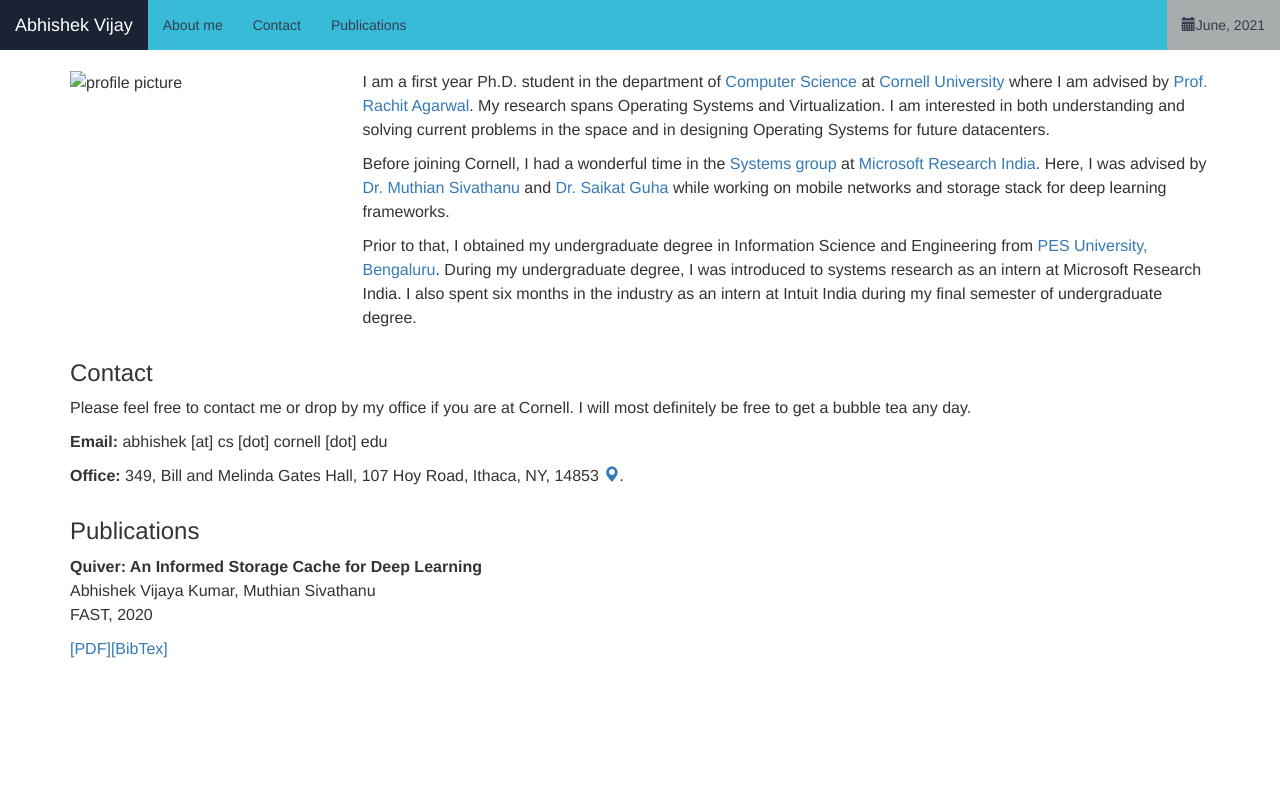
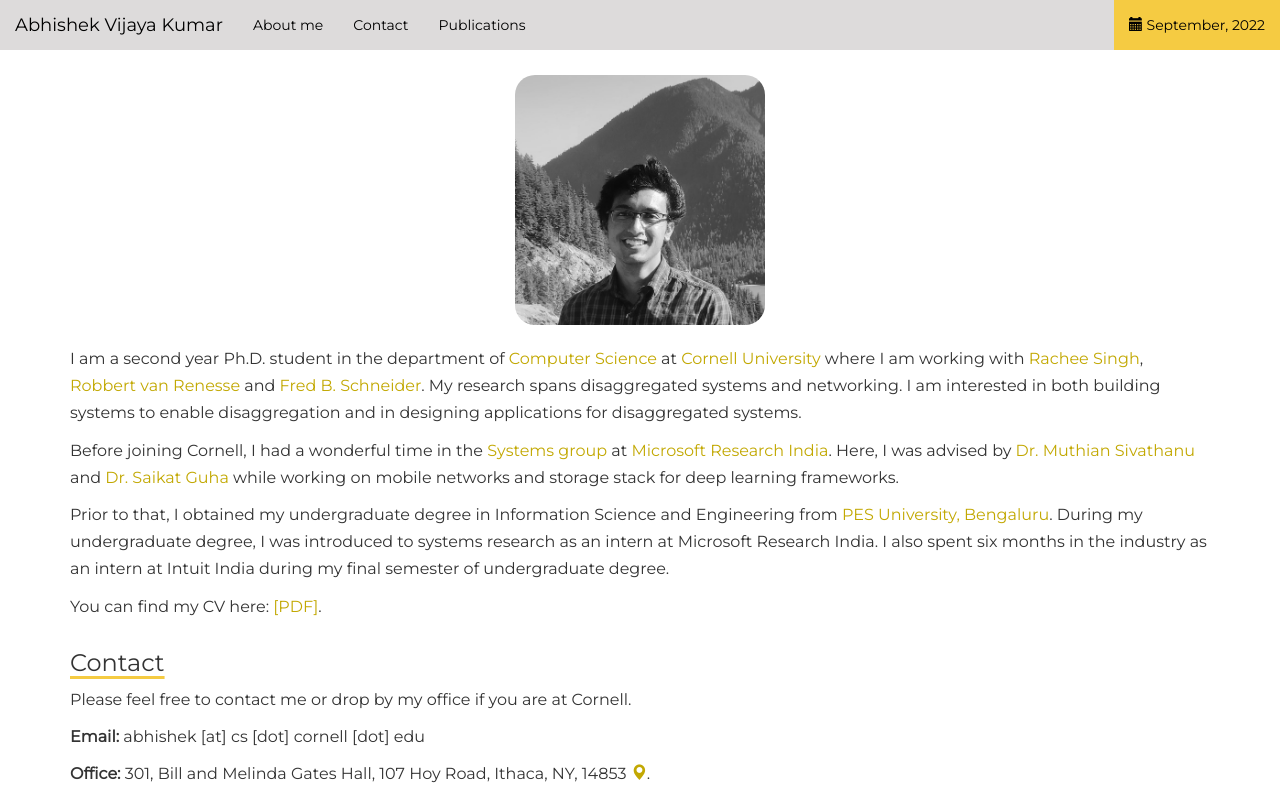
Before and after one commit to abhivijay96/personal-webpage, a plain HTML site: page index.html in a window 1280 px wide. Shown: the top 800 px of the page. Drawn offline with nearby package versions, Linux system fonts and the light colour scheme.

Commit message:
new webpage

```diff
--- a/index.html
+++ b/index.html
@@ -9,20 +9,75 @@
     <script src="https://ajax.googleapis.com/ajax/libs/jquery/3.5.1/jquery.min.js"></script>
     <script src="https://maxcdn.bootstrapcdn.com/bootstrap/3.4.1/js/bootstrap.min.js"></script>
     <style>
-        div {
-            line-height: 1.5;
+        @import url('https://fonts.googleapis.com/css2?family=Montserrat:wght@400&display=swap');
+        /* @import url('https://fonts.googleapis.com/css2?family=Arvo&display=swap'); */
+        body {
+            line-height: 1.7;
+            font-family: 'Montserrat', sans-serif;
+            /* font-family: 'Arvo', serif; */
         }
 
-        .navbar-custom {
-            color: #353e4d !important;
+        .custom-collapse {
+            color: black !important;
+        }
+
+        .update-date {
+            background-color: #f5cb42;
+        }
+
+        .banner-name {
+            background-color: #f5cb42;
+            color: black !important;
+        }
+
+        a:link {
+            color: #c2a802;
+        }
+
+        a:visited {
+            color: #c2a802;
+        }
+
+        a:hover {
+            color: #8dc402;
+        }
+
+        .underline {
+            text-decoration: underline;
+            text-decoration-color: #f5cb42;
+            text-underline-offset: 5px;
+            text-decoration-thickness: 3px;
+        }
+
+        .body-text {
+            font-size: medium;
+        }
+
+        .dp {
+            margin-top: 75px;
+            margin-bottom: 20px;
+        }
+
+        .dp-img {
+            width: 250px;
+            margin: auto;
+            border-radius: 8%;
+            display: block;
+            margin-left: auto;
+            margin-right: auto;
+        }
+
+        .custom-navbar {
+            background-color: #DDDBDB;
+            color: black im !important;
+            border-color: white;
         }
     </style>
 </head>
 
 <body>
 
-    <nav class="navbar navbar-inverse navbar-fixed-top"
-        style="background-color:#38bbd9; color: black im !important; border-color: white;">
+    <nav class="navbar navbar-inverse navbar-fixed-top custom-navbar">
         <div class="container-fluid">
             <div class="navbar-header">
                 <button type="button" class="navbar-toggle" data-toggle="collapse" data-target="#myNavbar">
@@ -30,40 +85,41 @@
                     <span class="icon-bar"></span>
                     <span class="icon-bar"></span>
                 </button>
-                <a class="navbar-brand" href="#" style="background-color: #192333; color: white;">Abhishek Vijay</a>
+                <a class="navbar-brand banner-name" href="#">Abhishek Vijaya Kumar</a>
             </div>
             <div class="collapse navbar-collapse" id="myNavbar">
                 <ul class="nav navbar-nav">
-                    <li><a href="#" class="navbar-custom">About me</a></li>
-                    <li><a href="#contact" class="navbar-custom">Contact</a></li>
-                    <li><a href="#publications" class="navbar-custom">Publications</a></li>
-                    <!-- <li><a href="#personal" class="navbar-custom">Personal</a></li> -->
+                    <li><a href="#" class="custom-collapse">About me</a></li>
+                    <li><a href="#contact" class="custom-collapse">Contact</a></li>
+                    <li><a href="#publications" class="custom-collapse">Publications</a></li>
+                    <!-- <li><a href="#personal" class="custom-collapse">Personal</a></li> -->
                 </ul>
-                <ul class="nav navbar-nav navbar-right navbar-custom">
-                    <li style="background-color: #a8acad;"><a class="navbar-custom"><span
-                                class="glyphicon glyphicon-calendar"></span>June, 2021</a></li>
+                <ul class="nav navbar-nav navbar-right custom-collapse">
+                    <li><a class="custom-collapse update-date"><span class="glyphicon glyphicon-calendar"></span>
+                            September, 2022</a></li>
                 </ul>
             </div>
         </div>
     </nav>
 
 
-    <div class="container" style="margin-top: 70px; font-size: medium;">
-        <div class="row">
-            <div class="col-md-3"><img src="images/profile.jpeg" alt="profile picture" style="width: 275px; margin: auto;"></div>
-            <div class="col-md-9">
-                <p>I am a first year Ph.D. student in the department of <a href="https://www.cs.cornell.edu/"
-                        target="_blank">Computer Science</a> at <a href="https://www.cornell.edu/"
-                        target="_blank">Cornell University</a> where I am advised by <a
-                        href="https://www.cs.cornell.edu/~ragarwal/" target="_blank">Prof. Rachit Agarwal</a>. My
+    <div class="container dp">
+        <img src="images/me.jpg" class="dp-img" alt="profile picture">
+    </div>
+    <div class="container body-text">
+        <p>I am a second year Ph.D. student in the department of <a href="https://www.cs.cornell.edu/"
+                target="_blank">Computer Science</a> at <a href="https://www.cornell.edu/" target="_blank">Cornell
+                University</a> where I am working with <a href="https://www.racheesingh.com/" target="_blank">Rachee
+                Singh</a>, <a href="https://www.cs.cornell.edu/home/rvr/" target="_blank">Robbert van Renesse</a> and <a
+                href="https://www.cs.cornell.edu/fbs/" target="_blank">Fred B. Schneider</a>. My
             research spans
-                    Operating Systems and Virtualization. I am interested in both understanding and solving current
-                    problems in
-                    the space and in designing Operating Systems for future datacenters.</p>
+            disaggregated systems and networking. I am interested in both building systems to enable disaggregation and
+            in designing applications for disaggregated systems.</p>
 
         <p>Before joining Cornell, I had a wonderful time in the <a
-                        href="https://www.microsoft.com/en-us/research/theme/systems/" target="_blank">Systems group</a> at <a href="https://www.microsoft.com/en-us/research/lab/microsoft-research-india/"
-                        target="_blank">Microsoft Research India</a>. Here, I was advised by <a
+                href="https://www.microsoft.com/en-us/research/theme/systems/" target="_blank">Systems group</a> at <a
+                href="https://www.microsoft.com/en-us/research/lab/microsoft-research-india/" target="_blank">Microsoft
+                Research India</a>. Here, I was advised by <a
                 href="https://www.microsoft.com/en-us/research/people/muthian/" target="_blank">Dr. Muthian
                 Sivathanu</a> and <a href="http://saikat.guha.cc/" target="_blank">Dr. Saikat Guha</a> while
             working on mobile networks and storage stack for deep learning frameworks.
@@ -73,24 +129,25 @@
             undergraduate degree, I was introduced to systems research as an intern at Microsoft Research India.
             I also spent six months in the industry as an intern at Intuit India during my final semester of
             undergraduate degree.</p>
-            </div>
+        <p>You can find my CV here: <a href="./docs/CV.pdf" target="_blank">[PDF]</a>.</p>
     </div>
     </div>
 
-    <div class="container" style="font-size: medium;" id="contact">
-        <h3>Contact</h3>
-        <p>Please feel free to contact me or drop by my office if you are at Cornell. I will most definitely be free to get a bubble tea any day.</p>
+    <div class="container body-text" style="font-size: medium;" id="contact">
+        <h3 class="underline">Contact</h3>
+        <p>Please feel free to contact me or drop by my office if you are at Cornell.</p>
         <p> <b>Email:</b> abhishek [at] cs [dot] cornell [dot] edu</p>
-        <p> <b>Office:</b> 349, Bill and Melinda Gates Hall, 107 Hoy Road, Ithaca, NY, 14853 <a
+        <p> <b>Office:</b> 301, Bill and Melinda Gates Hall, 107 Hoy Road, Ithaca, NY, 14853 <a
                 href="https://goo.gl/maps/9NXD7HXNaiJ9oGXAA" target="_blank"><span
                     class="glyphicon glyphicon-map-marker"></span></a>.</p>
     </div>
 
-    <div class="container" style="font-size: medium;" id="publications">
-        <h3>Publications</h3>
+    <div class="container body-text" id="publications">
+        <h3 class="underline">Publications</h3>
         <div>
             <p><b>Quiver: An Informed Storage Cache for Deep Learning</b><br>Abhishek Vijaya Kumar, Muthian Sivathanu
-                <br>FAST, 2020</p>
+                <br>FAST, 2020
+            </p>
             <p><a href="https://www.usenix.org/system/files/fast20-kumar.pdf">[PDF]</a><a
                     href="https://www.usenix.org/conference/fast20/presentation/kumar">[BibTex]</a></p>
         </div>
```
Also changed, not shown: images/me.jpg (added), 2 other files. Lines whose indentation alone changed are shown as unchanged.
